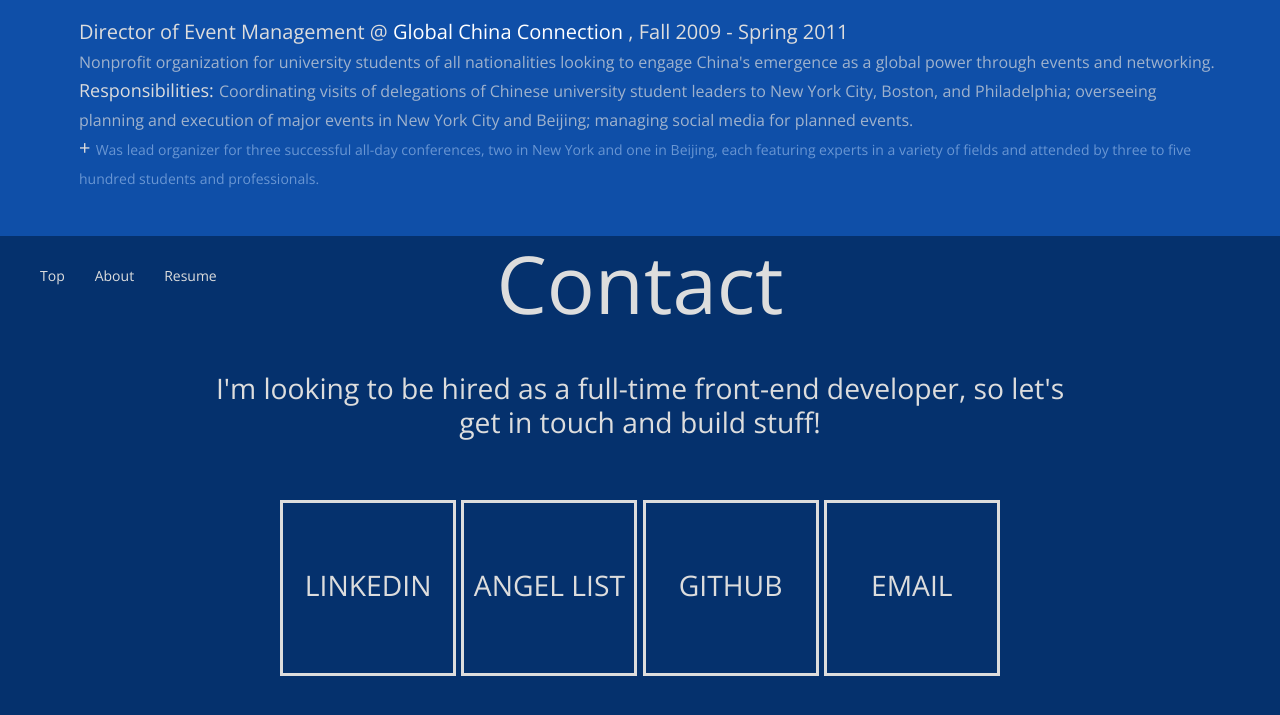
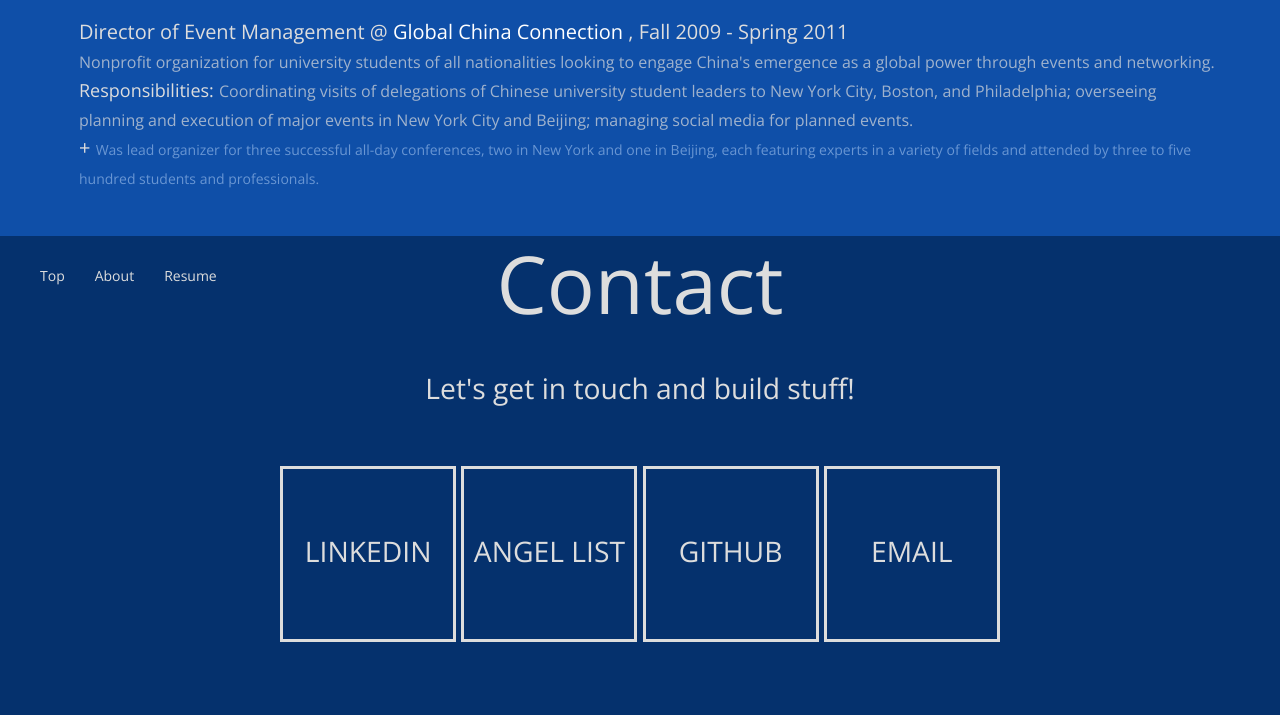
Before and after one commit to aidanhmiles/aidanmil.es, a website with bundled scripts: page index.html in a window 1280 px wide. Shown: the part 3124-3839 px from the top of the page. Built offline with nearby package versions, Linux system fonts and the light colour scheme.

Commit message:
change contact page verbiage

```diff
--- a/index.html
+++ b/index.html
@@ -258,7 +258,7 @@
 			<div class="slide-content">
 				<h1 class="slide-title"> Contact </h1>
 
-				<h4> I'm looking to be hired as a full-time front-end developer, so let's get in touch and build stuff! </h4>
+				<h4> Let's get in touch and build stuff! </h4>
 
 				<a href="http://www.linkedin.com/pub/aidan-miles/27/738/243/">
 					<div class="contact-box">
```
